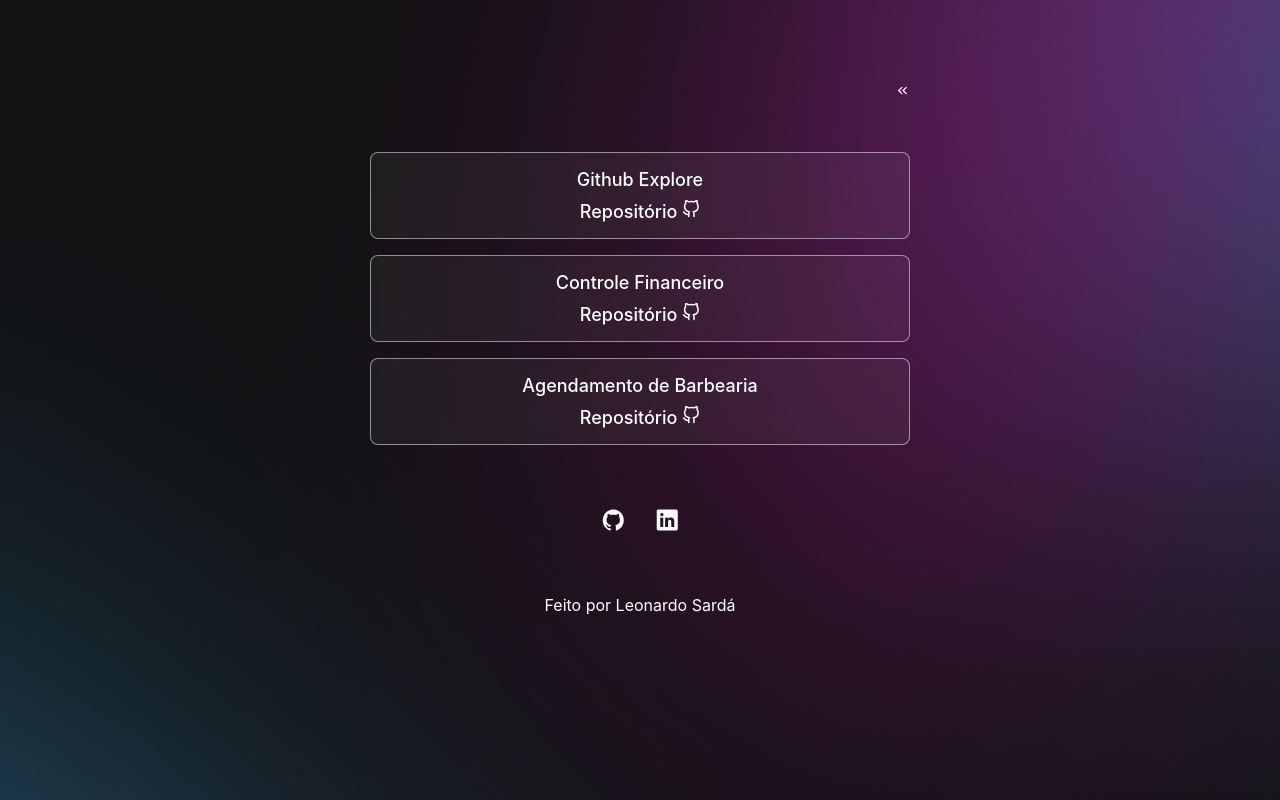
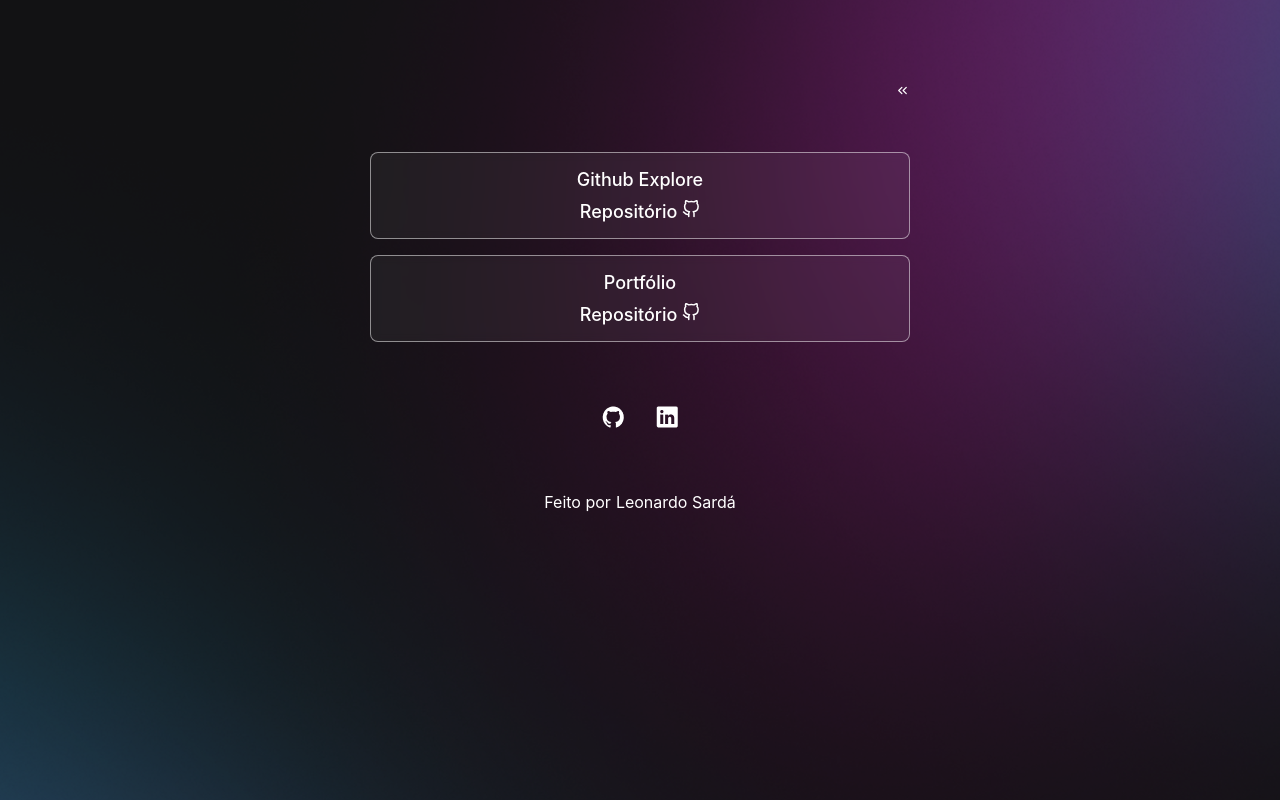
Before and after one commit to leonardo-sarda/portfolio_react, a React (Create React App) app: page /projects in a window 1280 px wide. Built offline with nearby package versions, Linux system fonts and the light colour scheme; the HTML template or start-up script is replaced by a standard one.

Commit message:
Finalizado. Agora so adicionar mais projetos.

```diff
--- a/src/pages/About/index.tsx
+++ b/src/pages/About/index.tsx
@@ -54,7 +54,7 @@
                         </li>
                         <li>
                             Assistente de TI <br></br> fevereiro de 2021 até
-                            novembro de 2023 - 2 anos 10 meses
+                            outubro de 2023 - 2 anos 9 meses
                         </li>
                         <li>
                             Analista de Aprovisionamento - Supply Chain
@@ -104,7 +104,12 @@
                 </a>
             </SocialLinks>
             <Final>
-                <p>Feito por Leonardo Sardá</p>
+                <p>
+                    Feito por
+                    <a href="https://portfolio-react-bay-mu.vercel.app">
+                        Leonardo Sardá
+                    </a>
+                </p>
             </Final>
         </>
     );
--- a/src/pages/About/style.ts
+++ b/src/pages/About/style.ts
@@ -197,6 +197,14 @@
     font-size: 16px;
     font-family: 'Inter', sans-serif;
     color: white;
+
+    a {
+        margin-left: 5px;
+    }
+
+    a:hover {
+        text-decoration: underline;
+    }
 `;
 
 export const ComeBack = styled.div`
--- a/src/pages/Contact/index.tsx
+++ b/src/pages/Contact/index.tsx
@@ -56,7 +56,12 @@
                 </a>
             </SocialLinks>
             <Final>
-                <p>Feito por Leonardo Sardá</p>
+                <p>
+                    Feito por
+                    <a href="https://portfolio-react-bay-mu.vercel.app">
+                        Leonardo Sardá
+                    </a>
+                </p>
             </Final>
         </>
     );
--- a/src/pages/Contact/style.ts
+++ b/src/pages/Contact/style.ts
@@ -91,6 +91,14 @@
     font-size: 16px;
     font-family: 'Inter', sans-serif;
     color: white;
+
+    a {
+        margin-left: 5px;
+    }
+
+    a:hover {
+        text-decoration: underline;
+    }
 `;
 
 export const ComeBack = styled.div`
--- a/src/pages/Home/index.tsx
+++ b/src/pages/Home/index.tsx
@@ -1,5 +1,5 @@
 import React from 'react';
-import logoImg from '../../assets/avatar.png';
+import logoImg from '../../assets/profile.jpeg';
 import GithubIcon from '../../assets/fav-icon/git.png';
 import Linkedin from '../../assets/fav-icon/Vector.png';
 import { Profile, AboutLinks, SocialLinks, Final } from './style';
@@ -42,7 +42,12 @@
                 </a>
             </SocialLinks>
             <Final>
-                <p>Feito por Leonardo Sardá</p>
+                <p>
+                    Feito por
+                    <a href="https://portfolio-react-bay-mu.vercel.app">
+                        Leonardo Sardá.
+                    </a>
+                </p>
             </Final>
         </>
     );
--- a/src/pages/Home/style.ts
+++ b/src/pages/Home/style.ts
@@ -8,6 +8,8 @@
 
     img {
         width: 112px;
+        border-radius: 50%;
+        border: 2px solid grey;
     }
 
     p {
@@ -90,4 +92,12 @@
     font-size: 16px;
     font-family: 'Inter', sans-serif;
     color: white;
+
+    a {
+        margin-left: 5px;
+    }
+
+    a:hover {
+        text-decoration: underline;
+    }
 `;
--- a/src/pages/Projects/index.tsx
+++ b/src/pages/Projects/index.tsx
@@ -31,19 +31,13 @@
                             Repositório <FiGithub />
                         </Link>
                     </li>
+
                     <li>
-                        <Link to="/">Controle Financeiro</Link>
+                        <Link to="https://portfolio-react-bay-mu.vercel.app">
+                            Portfólio
+                        </Link>
                         <Link
-                            to="https://github.com/leonardo-sarda/go_finance"
-                            target="__blank"
-                        >
-                            Repositório <FiGithub />
-                        </Link>
-                    </li>
-                    <li>
-                        <Link to="/">Agendamento de Barbearia</Link>
-                        <Link
-                            to="https://github.com/leonardo-sarda/goBarber"
+                            to="https://github.com/leonardo-sarda/portfolio_react"
                             target="__blank"
                         >
                             Repositório <FiGithub />
@@ -68,7 +62,12 @@
                 </a>
             </SocialLinks>
             <Final>
-                <p>Feito por Leonardo Sardá</p>
+                <p>
+                    Feito por
+                    <a href="https://portfolio-react-bay-mu.vercel.app">
+                        Leonardo Sardá
+                    </a>
+                </p>
             </Final>
         </>
     );
--- a/src/pages/Projects/style.ts
+++ b/src/pages/Projects/style.ts
@@ -98,6 +98,14 @@
     font-size: 16px;
     font-family: 'Inter', sans-serif;
     color: white;
+
+    a {
+        margin-left: 5px;
+    }
+
+    a:hover {
+        text-decoration: underline;
+    }
 `;
 
 export const ComeBack = styled.div`
```
Also changed, not shown: src/assets/profile.jpeg (added).
